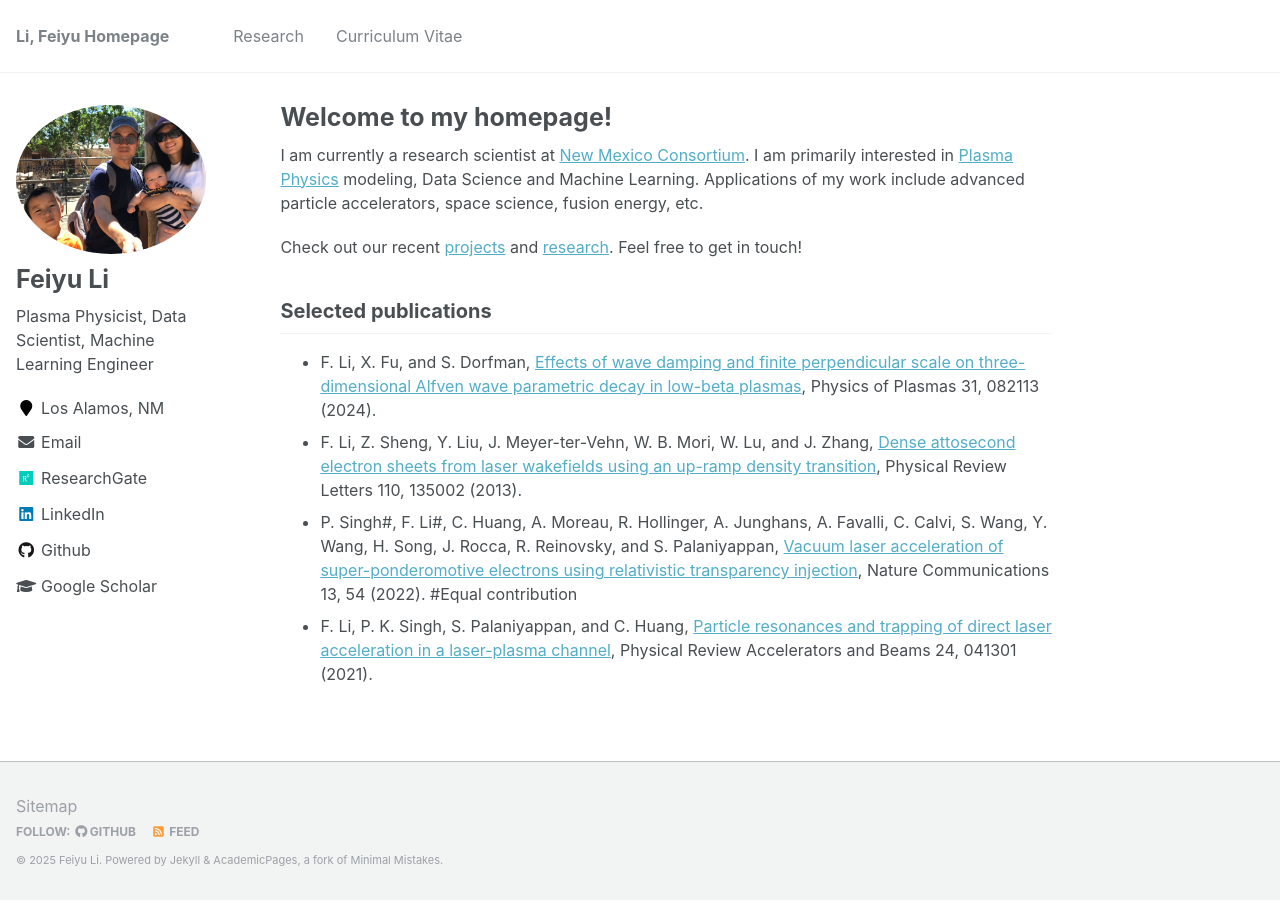
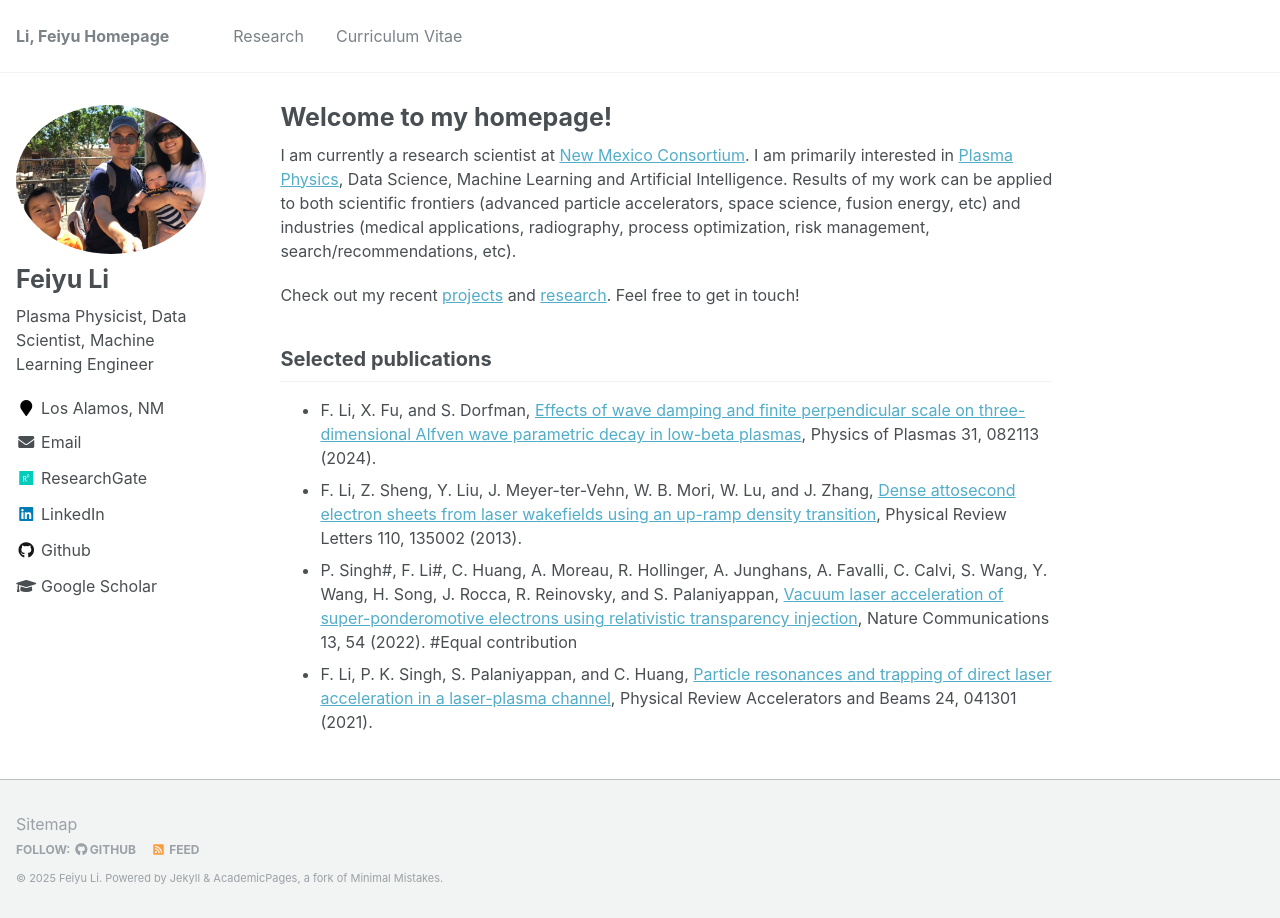
Before and after one commit to fyli16/fyli16.github.io, a Jekyll site: the page built from _pages/about.md, in a window 1280 px wide. Built offline with Jekyll 4.4.1, drawn with Linux system fonts in a browser that asks for light colours.

Commit message:
update intro/research

```diff
--- a/_pages/about.md
+++ b/_pages/about.md
@@ -9,9 +9,9 @@ redirect_from:
 ---
 
 I am currently a research scientist at [New Mexico Consortium](https://newmexicoconsortium.org/).
-I am primarily interested in [Plasma Physics](https://en.wikipedia.org/wiki/Plasma_%28physics%29) modeling, Data Science and Machine Learning. Applications of my work include advanced particle accelerators, space science, fusion energy, etc.
+I am primarily interested in [Plasma Physics](https://en.wikipedia.org/wiki/Plasma_%28physics%29), Data Science, Machine Learning and Artificial Intelligence. Results of my work can be applied to both scientific frontiers (advanced particle accelerators, space science, fusion energy, etc) and industries (medical applications, radiography, process optimization, risk management, search/recommendations, etc).
 
-Check out our recent [projects](https://fyli16.github.io/cv/) and [research](https://fyli16.github.io/research/). Feel free to get in touch!
+Check out my recent [projects](https://fyli16.github.io/cv/) and [research](https://fyli16.github.io/research/). Feel free to get in touch!
 
 <!-- ## (updated Sept. 5, 2024) We invite applications for a postdoc position in computational study of nonlinear wave dynamics (Alfven, whistler) in magnetized plasmas. [Read more info here](https://newmexicoconsortium.org/careers/)  -->
 
```
Also changed, not shown: _research/research-1.md (+1 -1 lines).
